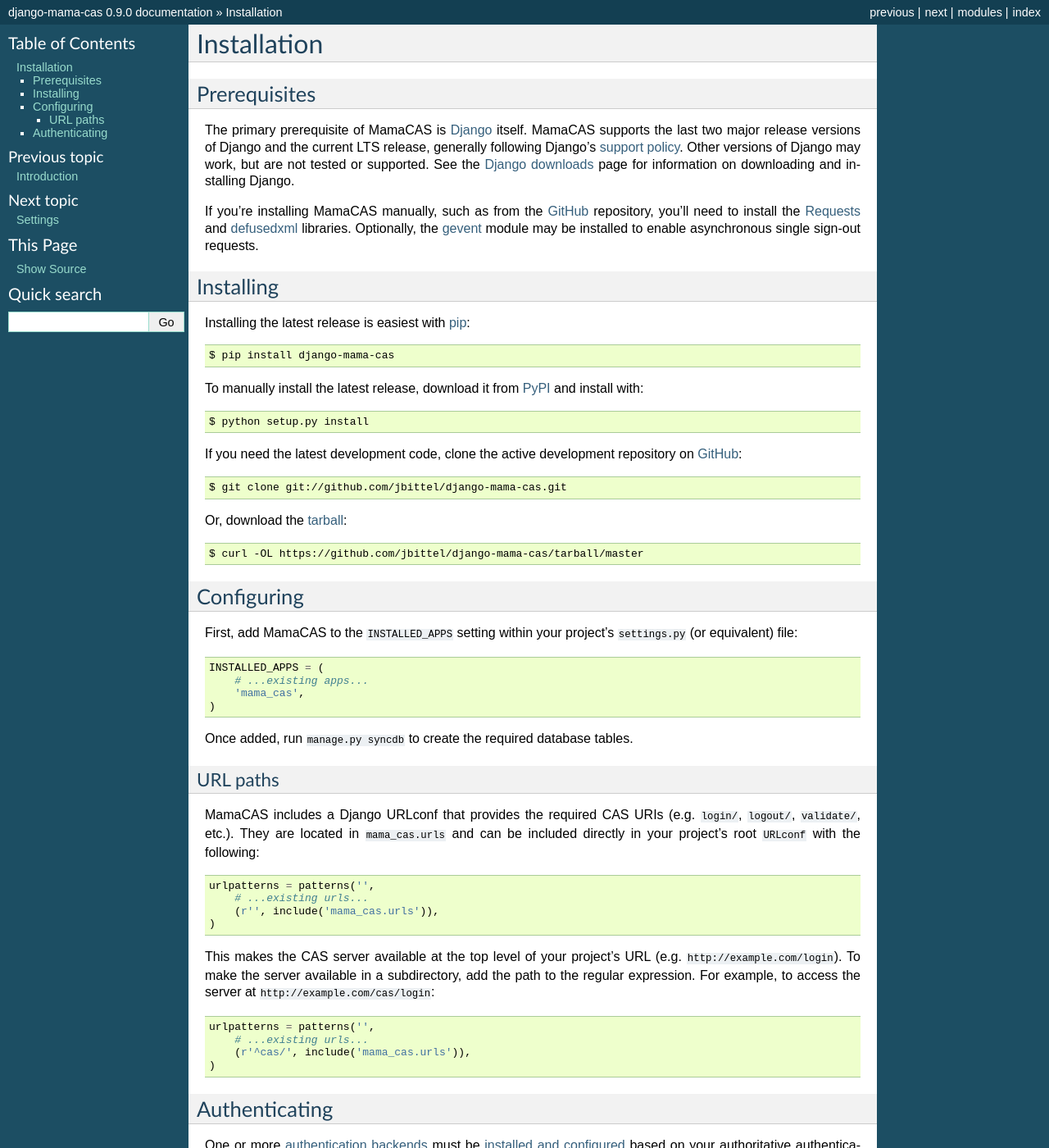
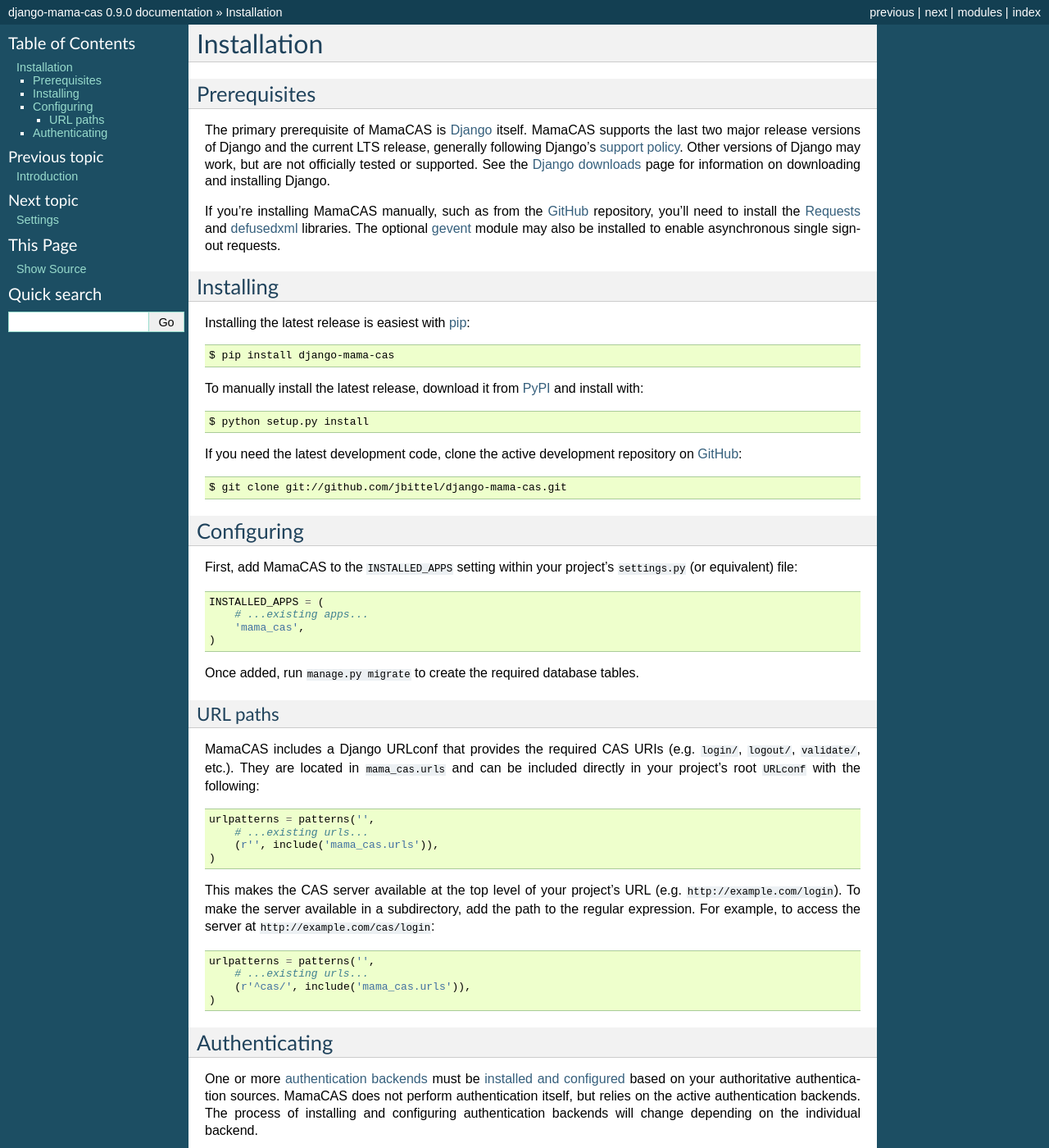
Before and after one commit to jbittel/django-mama-cas, a Sphinx documentation site: the page built from docs/installation.rst, in a window 1280 px wide and 1400 px high. Shown: the whole window at 82% size. Built offline with Sphinx 7.4.7, drawn with Linux system fonts in a browser that asks for light colours.

Commit message:
Simplify and improve installation documentation

```diff
--- a/docs/installation.rst
+++ b/docs/installation.rst
@@ -9,12 +9,12 @@
 The primary prerequisite of MamaCAS is `Django`_ itself. MamaCAS supports the
 last two major release versions of Django and the current LTS release,
 generally following Django's `support policy`_. Other versions of Django may
-work, but are not tested or supported. See the `Django downloads`_ page for
-information on downloading and installing Django.
+work, but are not officially tested or supported. See the `Django downloads`_
+page for information on downloading and installing Django.
 
 If you're installing MamaCAS manually, such as from the `GitHub`_ repository,
-you'll need to install the `Requests`_ and `defusedxml`_ libraries.
-Optionally, the `gevent`_ module may be installed to enable asynchronous
+you'll need to install the `Requests`_ and `defusedxml`_ libraries. The
+optional `gevent`_ module may also be installed to enable asynchronous
 single sign-out requests.
 
 Installing
@@ -34,10 +34,6 @@
 
    $ git clone git://github.com/jbittel/django-mama-cas.git
 
-Or, download the `tarball`_::
-
-   $ curl -OL https://github.com/jbittel/django-mama-cas/tarball/master
-
 Configuring
 -----------
 
@@ -49,7 +45,7 @@
        'mama_cas',
    )
 
-Once added, run ``manage.py syncdb`` to create the required database tables.
+Once added, run ``manage.py migrate`` to create the required database tables.
 
 URL paths
 ~~~~~~~~~
```
